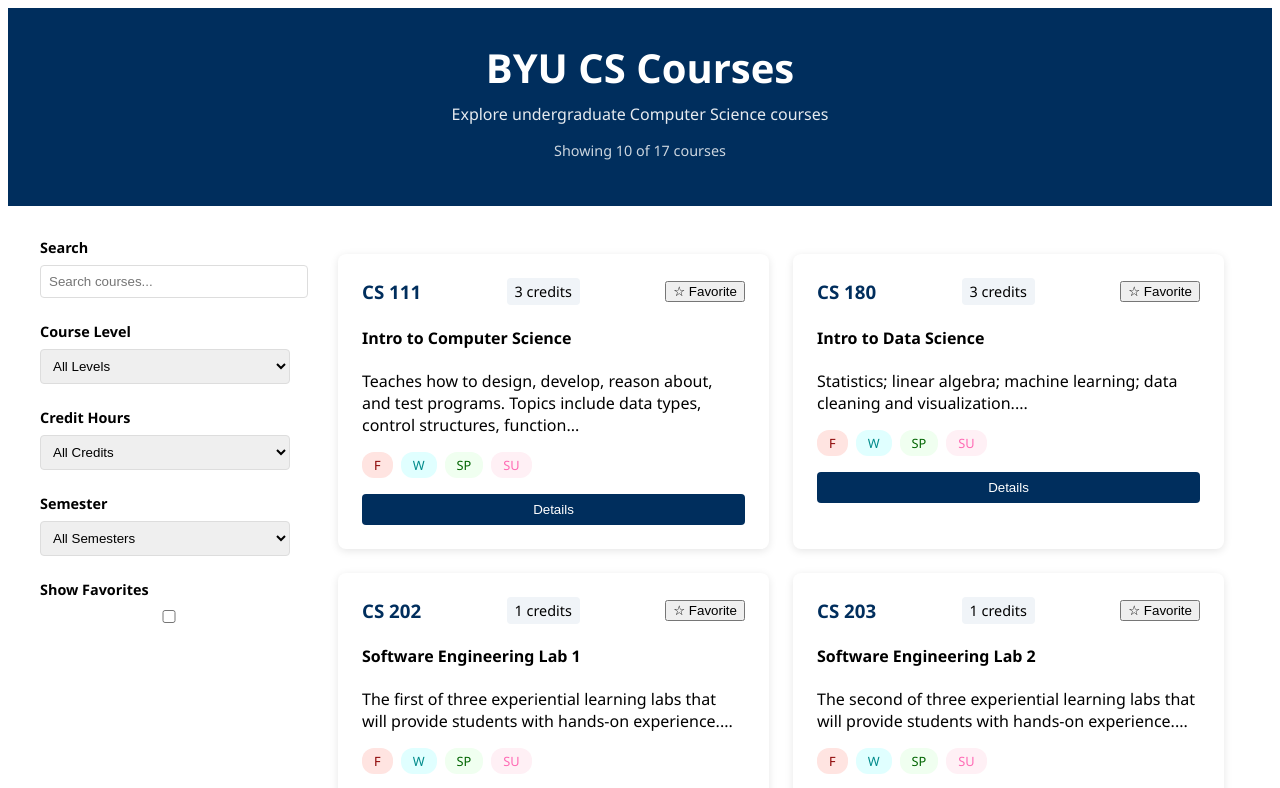
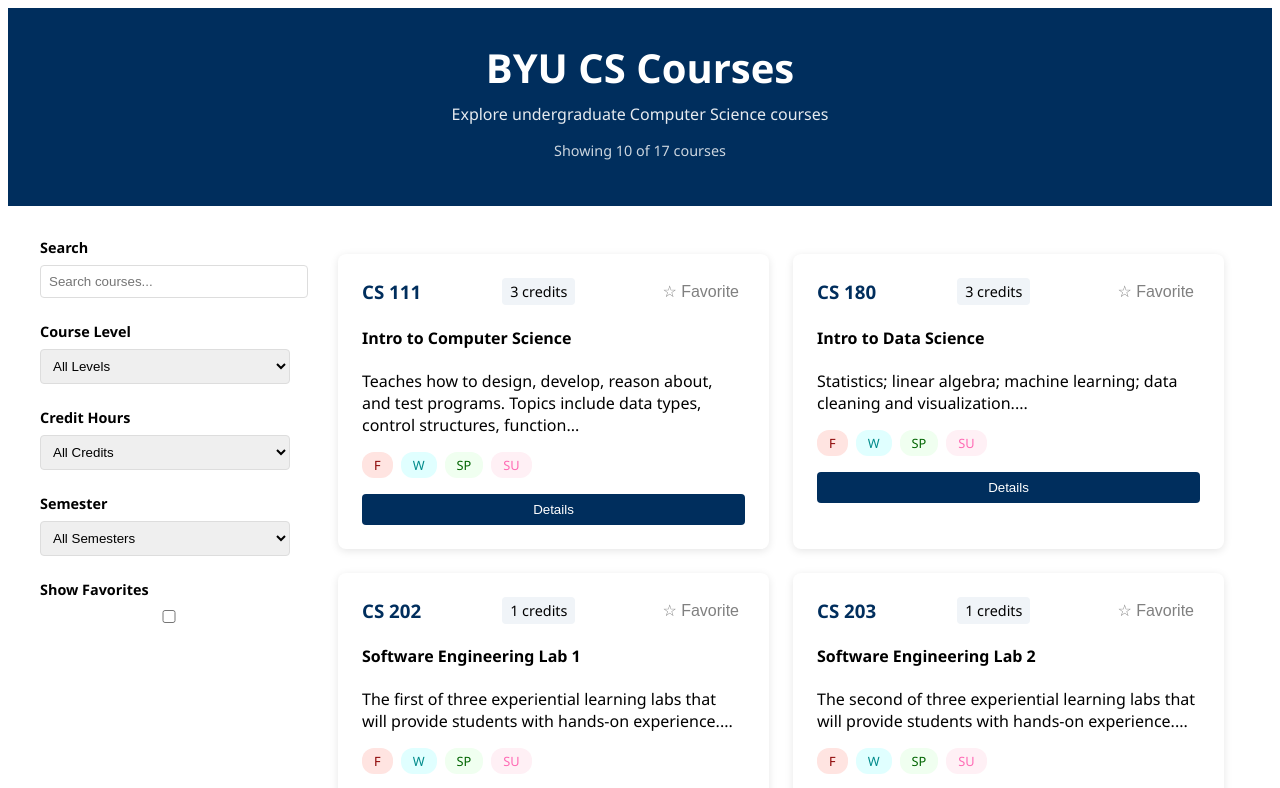
Before and after one commit to nbn1343/P1_Website, a React (Vite) app: page / in a window 1280 px wide. Shown: the top 788 px of the page. Built offline with nearby package versions, Linux system fonts and the light colour scheme.

Commit message:
added favorites to modals

```diff
--- a/src/App.jsx
+++ b/src/App.jsx
@@ -191,11 +191,11 @@ function App() {
   );
 
   const toggleFavorite = (courseId) => {
-    setFavorites(favs => {
-      if (favs.includes(courseId)) {
-        return favs.filter(id => id !== courseId);
+    setFavorites(currentFavorites => {
+      if (currentFavorites.includes(courseId)) {
+        return currentFavorites.filter(id => id !== courseId);
       } else {
-        return [...favs, courseId];
+        return [...currentFavorites, courseId];
       }
     });
   };
@@ -325,6 +325,12 @@ function App() {
           <div className="modal-content" onClick={e => e.stopPropagation()}>
             <button className="modal-close" onClick={closeModal}>×</button>
             <h2>{modalCourse.header}: {modalCourse.title}</h2>
+            <button
+                className={`favorite-button ${favorites.includes(modalCourse.id) ? 'favorited' : ''}`}
+                onClick={() => toggleFavorite(modalCourse.id)}
+              >
+                {favorites.includes(modalCourse.id) ? '★ Unfavorite' : '☆ Favorite'}
+            </button>
             <p className="modal-description">{modalCourse.description}</p>
             <div className="modal-details">
               <p><strong>Credits:</strong> {modalCourse.credits}</p>
--- a/src/index.css
+++ b/src/index.css
@@ -223,5 +223,17 @@ select, input {
 }
 
 .favorited {
-  color: rgb(177, 156, 39);
+  color: gold;
 }
+
+.favorite-button {
+  background: none;
+  border: none;
+  cursor: pointer;
+  font-size: 16px;
+  color: grey;
+}
+
+.favorite-button.favorited {
+  color: gold;
+}
```
